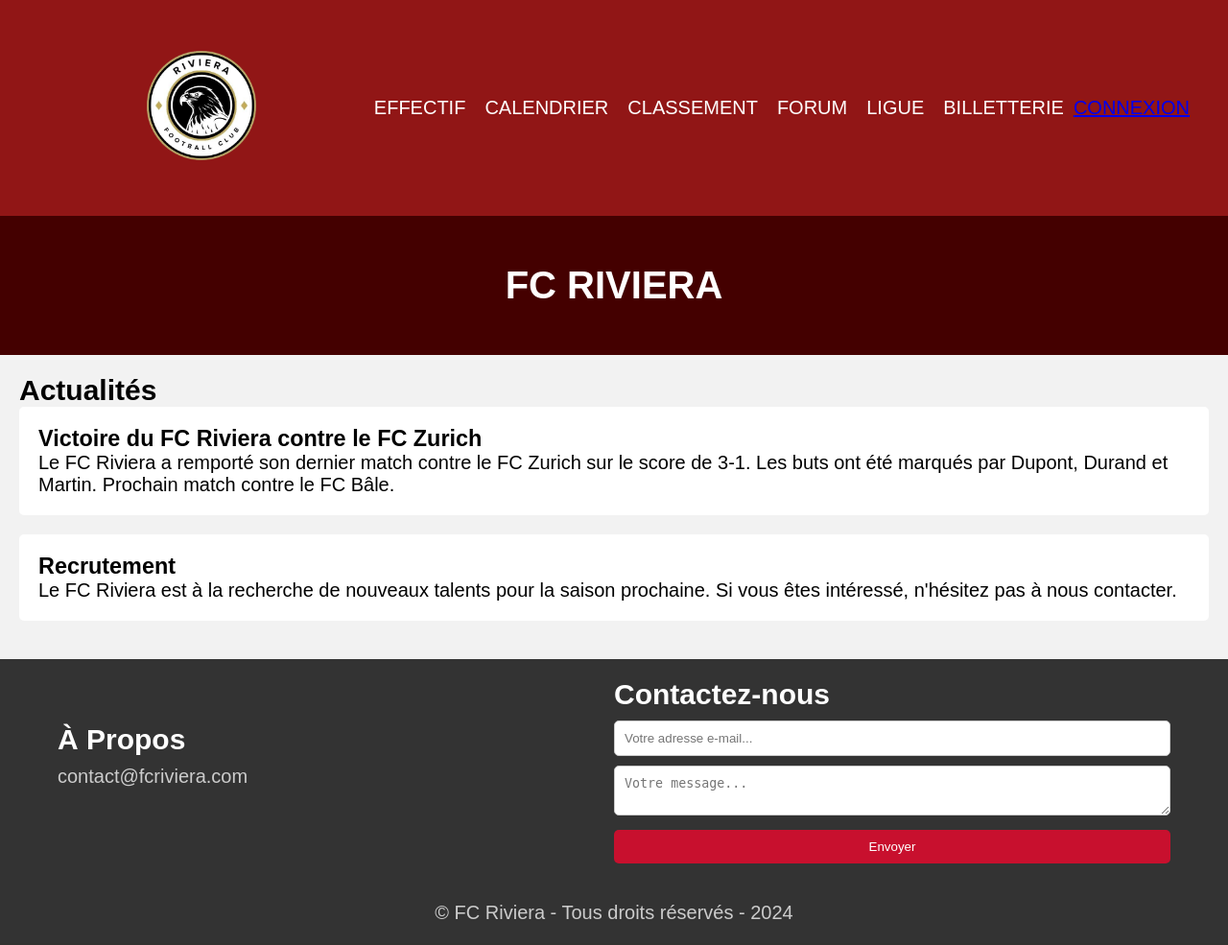
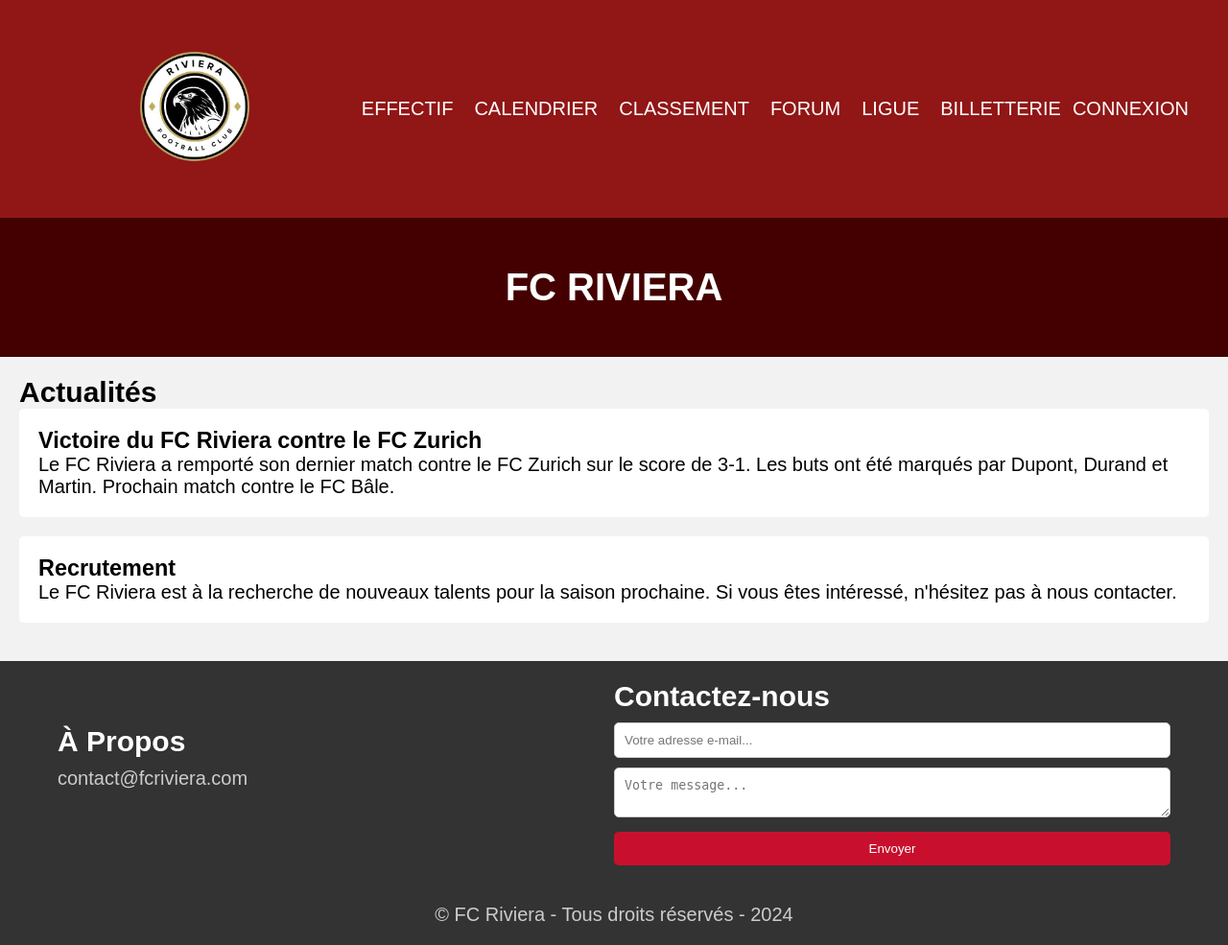
Before and after one commit to anthogzlz/FC-RIVIERA, a PHP site: page /php/index.php in a window 1280 px wide. Shown: the whole page at 96% size. Before the commit the page ends 958 px from the top, so only its background shows below. Run offline with PHP 8.4, Linux system fonts and the light colour scheme.

Commit message:
Add files via upload

```diff
--- a/css/navbar.css
+++ b/css/navbar.css
@@ -23,22 +23,22 @@ nav {
     justify-content: center;
     align-items: center;
     padding: 10px 20px;
-    position: relative;
 }
 
 /* Styles pour le conteneur du menu */
 .menu-container {
     display: flex;
     align-items: center;
+    justify-content: center; /* Changer space-between à center */
     width: 100%;
-    justify-content: space-between;
     position: relative;
 }
 
 /* Styles pour le conteneur du logo */
 .logo-container {
     text-align: center;
-    flex: 1;
+    margin-right: auto; /* Ajouter */
+    margin-left: auto; /* Ajouter */
 }
 
 /* Styles pour l'image du logo */
@@ -51,18 +51,12 @@ nav img {
 .menu {
     display: flex;
     list-style: none;
+    text-decoration: none;
 }
-
-.menu.left-menu {
-    margin-right: auto;
-}
-
-.menu.right-menu {
-    margin-left: auto;
-}
-
+/* Styles pour les éléments du menu */
 .menu li {
     padding: 10px;
+    text-decoration: none;
 }
 
 .menu li a {
@@ -70,6 +64,14 @@ nav img {
     text-decoration: none;
     position: relative;
     display: block;
+}
+
+a {
+    color: #fff;
+    text-decoration: none;
+    position: relative;
+    display: block;
+    padding: 1px;
 }
 
 .menu li a::before,
@@ -97,6 +99,7 @@ nav img {
 .menu li a:hover::after {
     transform: scaleX(1);
 }
+
 
 /* Styles pour le menu burger */
 .menu-toggle {
@@ -132,8 +135,7 @@ nav img {
         width: 100%;
     }
 
-    .menu-container.active .menu.left-menu,
-    .menu-container.active .menu.right-menu {
+    .menu-container.active .menu{
         display: flex;
     }
 
@@ -147,6 +149,7 @@ nav img {
     }
 
     .logo-container {
+        text-align: center; /* Centrer le logo horizontalement */
         order: -1; /* S'assurer que le logo est en haut */
         margin: 10px 0;
     }
```
